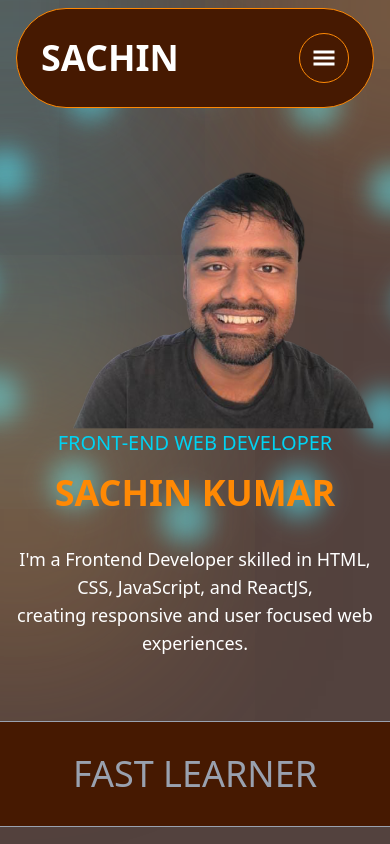
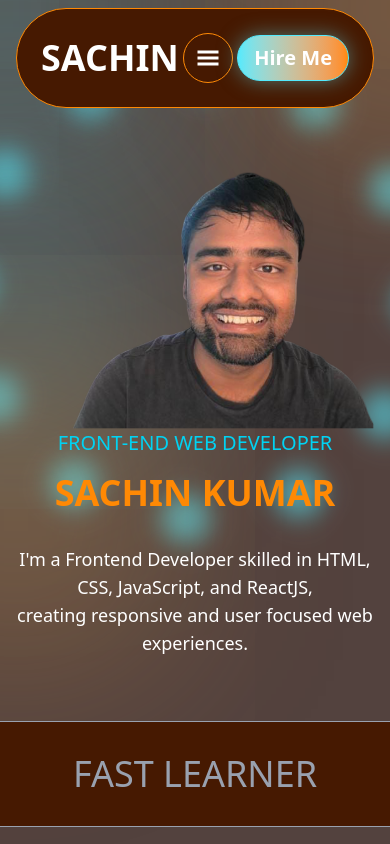
Before and after one commit to asachin1610/My_Portfolio, a React (Vite) app: page / in a window 390 px wide. Shown: the top 844 px of the page. Built offline with nearby package versions, Linux system fonts and the light colour scheme.

Commit message:
NavbarBtn.jsx

```diff
--- a/src/components/navbar/NavbarBtn.jsx
+++ b/src/components/navbar/NavbarBtn.jsx
@@ -1,19 +1,17 @@
 import React from 'react'
 import { BsArrowDownRightCircleFill } from "react-icons/bs";
 
-const NavbarBtn = ({ className = "" }) => {
+const NavbarBtn = () => {
   return (
     <button
       style={{ boxShadow: '0px 0px 20px 0px rgba(94, 206, 220, 0.5)' }}
-      className={`px-4 py-2 rounded-full text-xl font-bold text-white border-cyan-300 border flex items-center gap-1 bg-gradient-to-r from-cyan-300 to-orange-400 hover:border-orange-400 hover:scale-110 transition-all duration-500 cursor-pointer hover:shadow-boxShadow ${className}`}
-    >
-      Hire Me
-      <div className="hidden md:block">
-        <BsArrowDownRightCircleFill />
-      </div>
+      className="px-4 py-2 rounded-full text-xl font-bold text-white border-cyan-300 border flex items-center gap-1 bg-gradient-to-r from-cyan-300 to-orange-400 hover:border-orange-400 hover:scale-110 transition-all duration-500 cursor-pointer hover:shadow-boxShadow">
+        Hire Me
+        <div className="hidden md:block">
+          <BsArrowDownRightCircleFill />
+        </div>
     </button>
   );
 };
 
-
 export default NavbarBtn;
```
